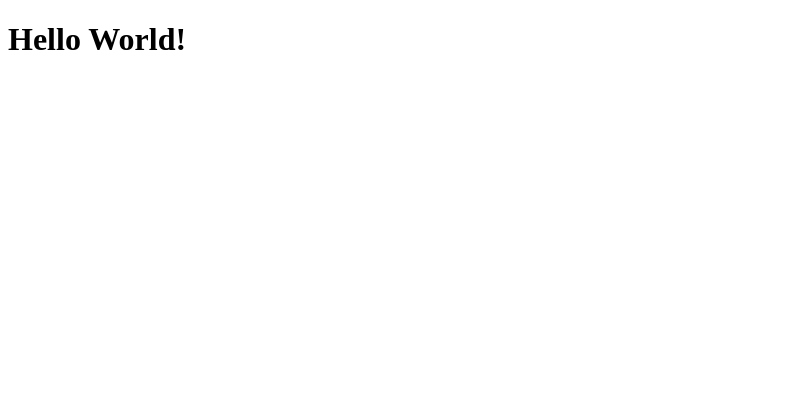
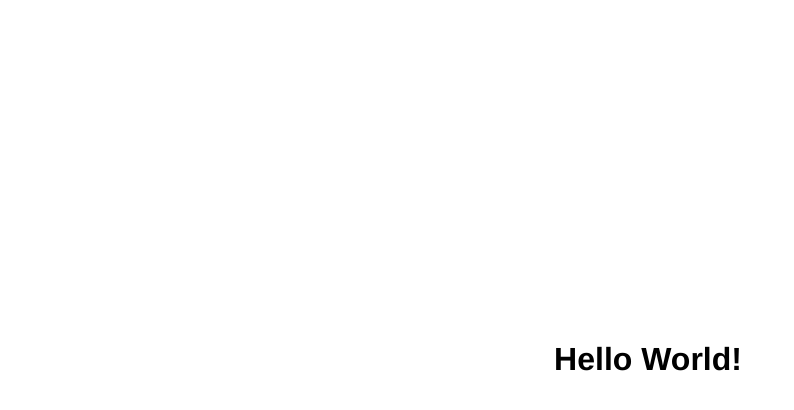
Before and after one commit to HbacCi0/hello, a plain HTML site: page index.html in a window 1280 px wide. Shown: the whole page, without its empty margins (0-794 px from the left). Drawn offline with Linux system fonts and the light colour scheme.

Commit message:
Center the h1

```diff
--- a/index.html
+++ b/index.html
@@ -5,6 +5,16 @@
     <meta name="viewport" content="width=device-width, initial-scale=1.0">
     <title>Document</title>
 </head>
+<style>
+    h1 {
+        position: absolute;
+        top: 40%;
+        width: 100%;
+        text-align: center;
+        font-family: Helvetica;
+        font-size: 100;
+    }
+</style>
 <body>
     <h1>Hello World!</h1>
 </body>
```
